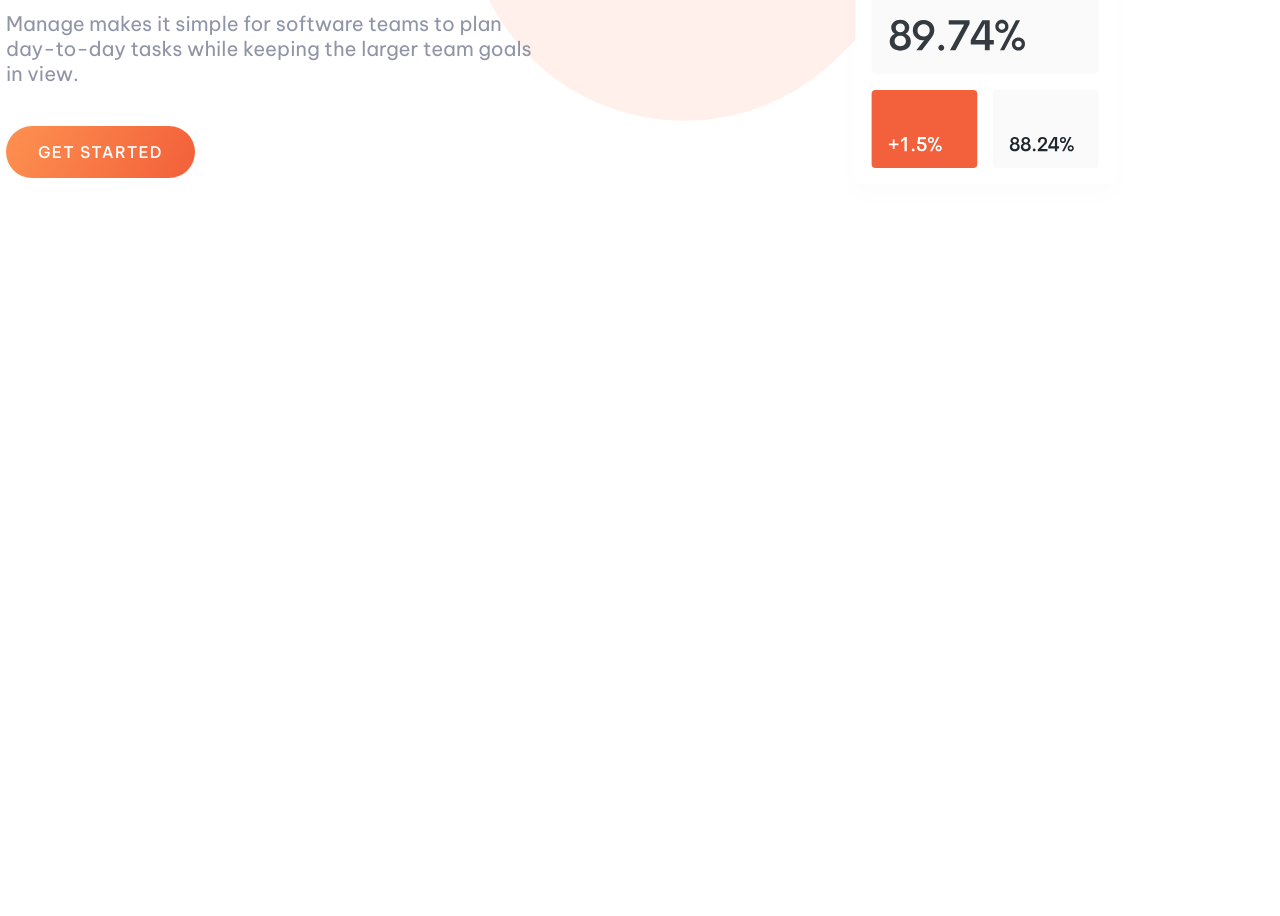
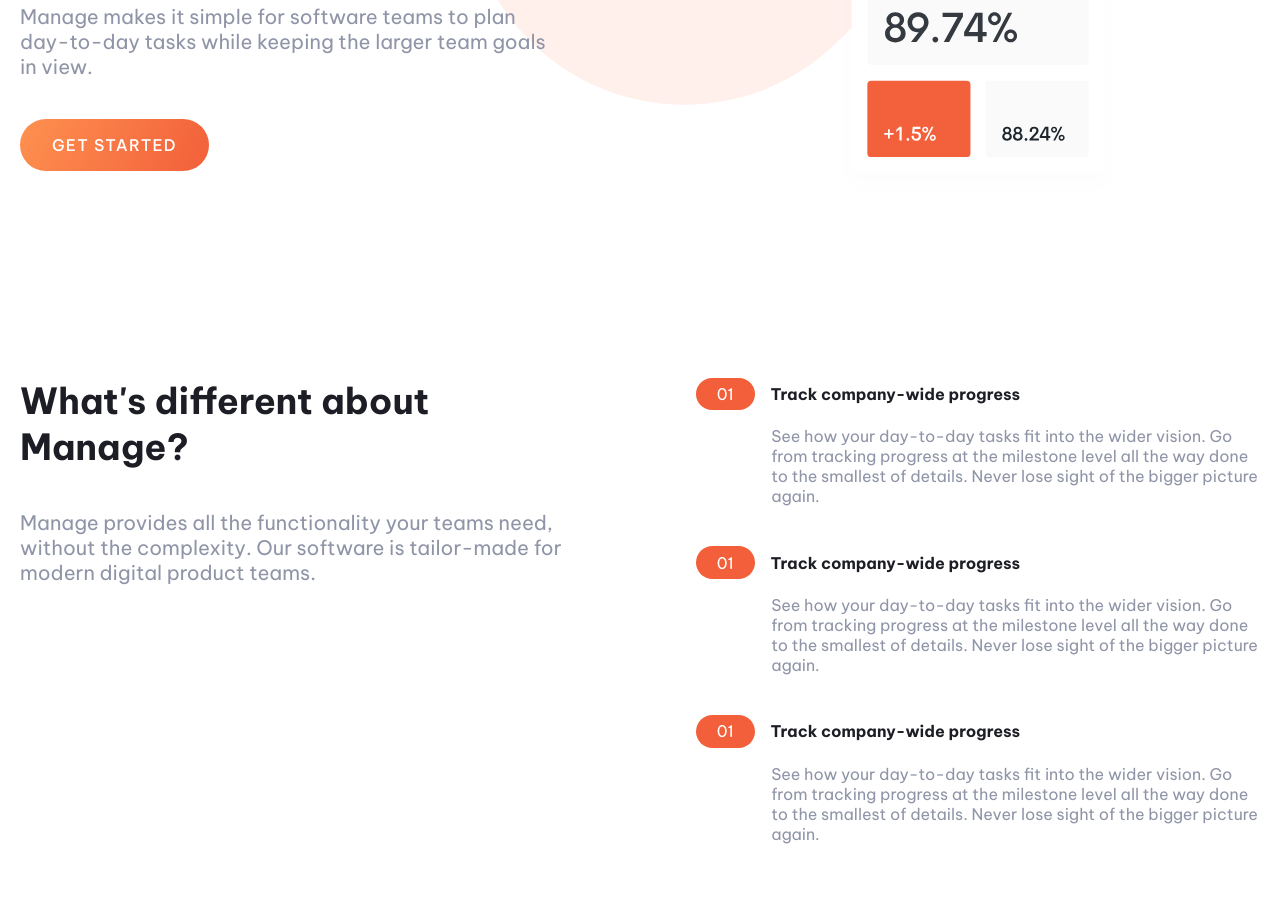
Before and after one commit to brayangomez22/manage-frontend, a plain HTML site: page index.html in a window 1280 px wide. Shown: the part 453-1369 px from the top of the page. Before the commit the page ends 800 px from the top, so only its background shows below. Drawn offline with nearby package versions, Linux system fonts and the light colour scheme.

Commit message:
Add about section

```diff
--- a/assets/styles/base/_base.scss
+++ b/assets/styles/base/_base.scss
@@ -15,7 +15,6 @@ body {
     font-size: var(--normal-font-size);
     background: var(--body-color);
     color: var(--dark-greyish-blue);
-    overflow: hidden;
 }
 
 h1,
--- /dev/null
+++ b/assets/styles/components/_about.scss
@@ -0,0 +1,43 @@
+/*=============== ABOUT ===============*/
+.about {
+    &__container {
+        row-gap: 2rem;
+    }
+
+    &__intro {
+        position: relative;
+        top: 0;
+    }
+
+    &__title {
+        text-align: center;
+        font-size: var(--h1-font-size);
+        font-weight: var(--font-black);
+        margin-bottom: var(--mb-2-5);
+    }
+
+    &__description {
+        font-size: var(--h3-font-size);
+    }
+
+    &__item {
+        margin-bottom: var(--mb-2-5);
+
+        &-title {
+            display: flex;
+            justify-content: flex-start;
+            align-items: center;
+            background: var(--very-light-red);
+            border-radius: 999px;
+            margin-bottom: var(--mb-1);
+
+            & span {
+                background: var(--bright-red);
+                color: var(--dark-white);
+                padding: 0.4rem 1.3rem;
+                border-radius: 999px;
+                margin-right: 0.99rem;
+            }
+        }
+    }
+}
--- a/assets/styles/components/_breakpoints.scss
+++ b/assets/styles/components/_breakpoints.scss
@@ -9,7 +9,8 @@
 
 /* For medium devices */
 @media screen and (min-width: 576px) {
-	.home__container {
+	.home__container,
+	.about__container {
 		grid-template-columns: 0.8fr;
 		justify-content: center;
 	}
@@ -44,8 +45,6 @@
 		}
 	}
 
-
-
 	.home {
 		&__container {
 			grid-template-columns: repeat(2, 1fr);
@@ -60,6 +59,26 @@
 
 		&__img {
 			order: 2;
+		}
+	}
+
+	.about {
+		&__container {
+			grid-template-columns: repeat(2, 1fr);
+		}
+
+	    &__title {
+			text-align: start;
+		}
+
+		&__item {
+			&-title {
+				background: none;
+			}
+
+			&-description {
+				margin-left: 4.7rem;
+			}
 		}
 	}
 }
@@ -93,4 +112,10 @@
 			padding-right: 2rem;
 		}
 	}
+
+	.about {
+		&__container {
+			column-gap: 7rem;
+		}
+	}
 }
--- a/assets/styles/layout/_layout.scss
+++ b/assets/styles/layout/_layout.scss
@@ -11,7 +11,7 @@
 
 /*=============== LAYOUT ===============*/
 .container {
-    max-width: 1268px;
+    max-width: 1240px;
     margin-left: var(--mb-1-5);
     margin-right: var(--mb-1-5);
 }
@@ -27,7 +27,7 @@
 .bg {
     &__top {
         position: absolute;
-        top: -15rem;
+        top: -16rem;
         right: 0;
         z-index: var(--z-negative);
     }
--- a/assets/styles/styles.scss
+++ b/assets/styles/styles.scss
@@ -4,4 +4,5 @@
 @import 'components/header';
 @import 'components/buttons';
 @import 'components/home';
+@import 'components/about';
 @import 'components/breakpoints';
--- a/index.html
+++ b/index.html
@@ -76,6 +76,52 @@
                 <img src="assets/images/illustration-intro.svg" alt="illustration" class="home__img" />
             </div>
         </section>
+
+        <section class="section about" id="about">
+            <div class="about__container container grid">
+                <div class="about__intro">
+                    <h2 class="about__title">What's different about Manage?</h2>
+                    <p class="about__description">Manage provides all the functionality your teams need, without the complexity. Our software is tailor-made for modern digital product teams.</p>
+                </div>
+
+                <div class="about__content">
+                    <div class="about__item">
+                        <div class="about__item-title">
+                            <span>01</span>
+                            <h4><strong>Track company-wide progress</strong></h4>
+                        </div>
+                        <p class="about__item-description">
+                            See how your day-to-day tasks fit into the wider vision.
+                            Go from tracking progress at the milestone level all the way done to the smallest of details. Never lose sight of the bigger picture again.
+                        </p>
+                    </div>
+
+                    <div class="about__item">
+                        <div class="about__item-title">
+                            <span>01</span>
+                            <h4><strong>Track company-wide progress</strong></h4>
+                        </div>
+                        <p class="about__item-description">
+                            See how your day-to-day tasks fit into the wider vision.
+                            Go from tracking progress at the milestone level all the way done to the smallest of details. Never lose sight of
+                            the bigger picture again.
+                        </p>
+                    </div>
+
+                    <div class="about__item">
+                        <div class="about__item-title">
+                            <span>01</span>
+                            <h4><strong>Track company-wide progress</strong></h4>
+                        </div>
+                        <p class="about__item-description">
+                            See how your day-to-day tasks fit into the wider vision.
+                            Go from tracking progress at the milestone level all the way done to the smallest of details. Never lose sight of
+                            the bigger picture again.
+                        </p>
+                    </div>
+                </div>
+            </div>
+        </section>
     </main>
 
     <!--=============== MAIN JS ===============-->
```
Also changed, not shown: assets/styles/styles.css, 1 other file.
